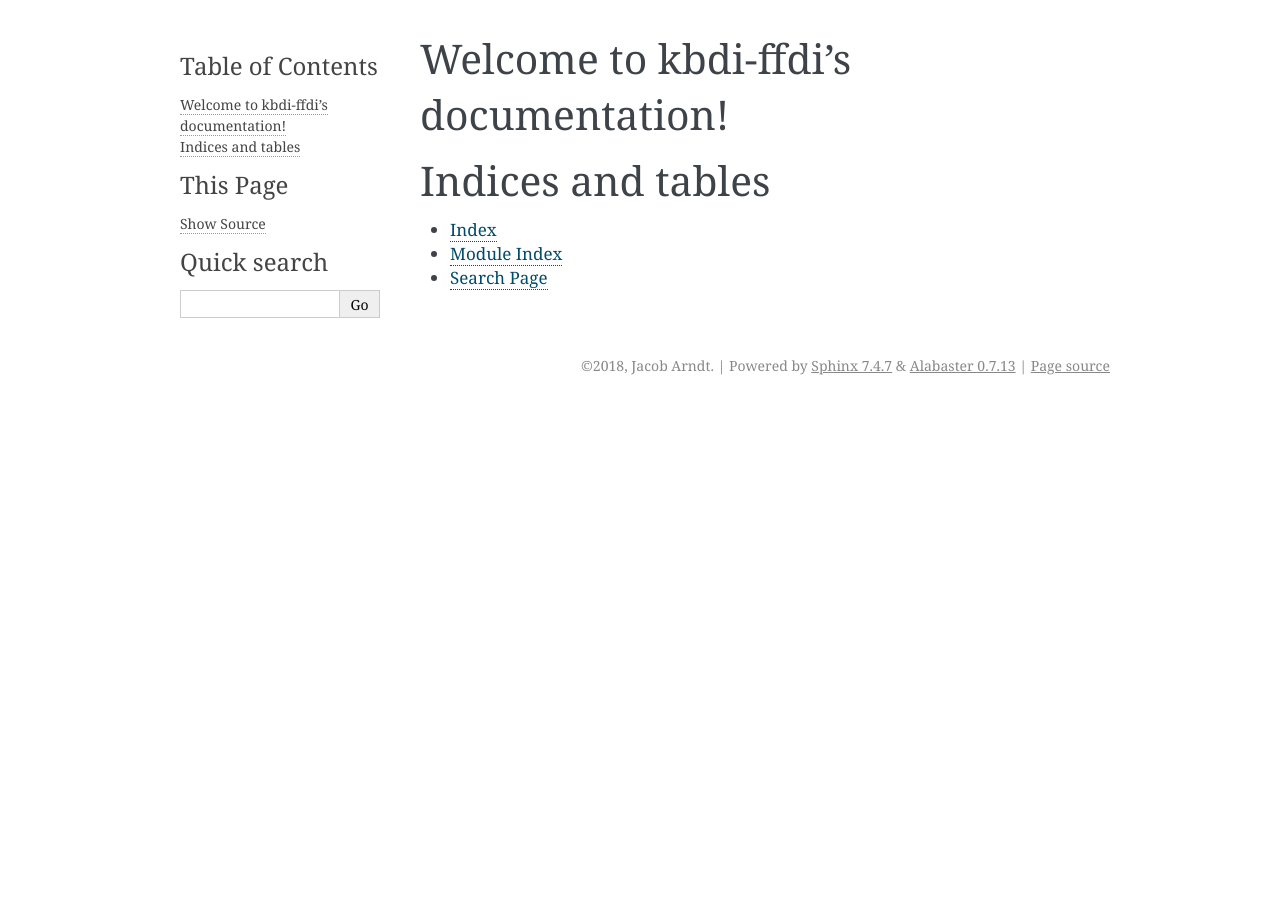
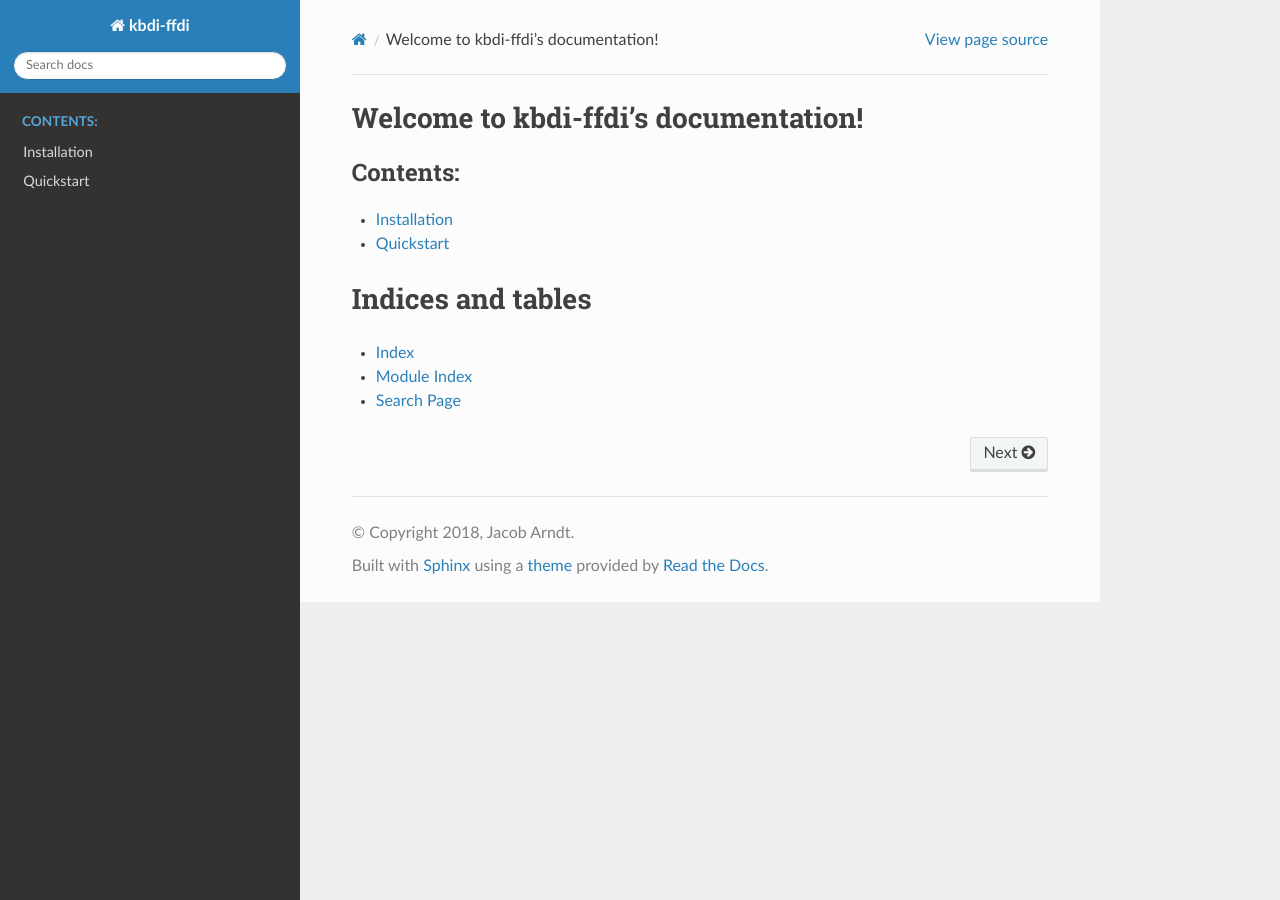
Before and after one commit to subond/kbdi-ffdi, a Sphinx documentation site: the page built from docs/index.rst, in a window 1280 px wide. Built offline with Sphinx 7.4.7 and the Read the Docs theme 2.0.0, drawn with Linux system fonts in a browser that asks for light colours.

Commit message:
sphinx docs build

```diff
--- a/docs/conf.py
+++ b/docs/conf.py
@@ -74,7 +74,7 @@ pygments_style = None
 # The theme to use for HTML and HTML Help pages.  See the documentation for
 # a list of builtin themes.
 #
-html_theme = 'alabaster'
+html_theme = 'sphinx_rtd_theme'
 
 # Theme options are theme-specific and customize the look and feel of a theme
 # further.  For a list of options available for each theme, see the
--- a/docs/index.rst
+++ b/docs/index.rst
@@ -10,6 +10,8 @@ Welcome to kbdi-ffdi's documentation!
    :maxdepth: 2
    :caption: Contents:
 
+   ./installation.rst
+   ./quickstart.rst
 
 
 Indices and tables
--- /dev/null
+++ b/docs/installation.rst
@@ -0,0 +1,7 @@
+Installation
+======================
+## Hello
+
+welcomm:
+
+hi
```
Also changed, not shown: docs/quickstart.rst (added, +8 -0 lines).
